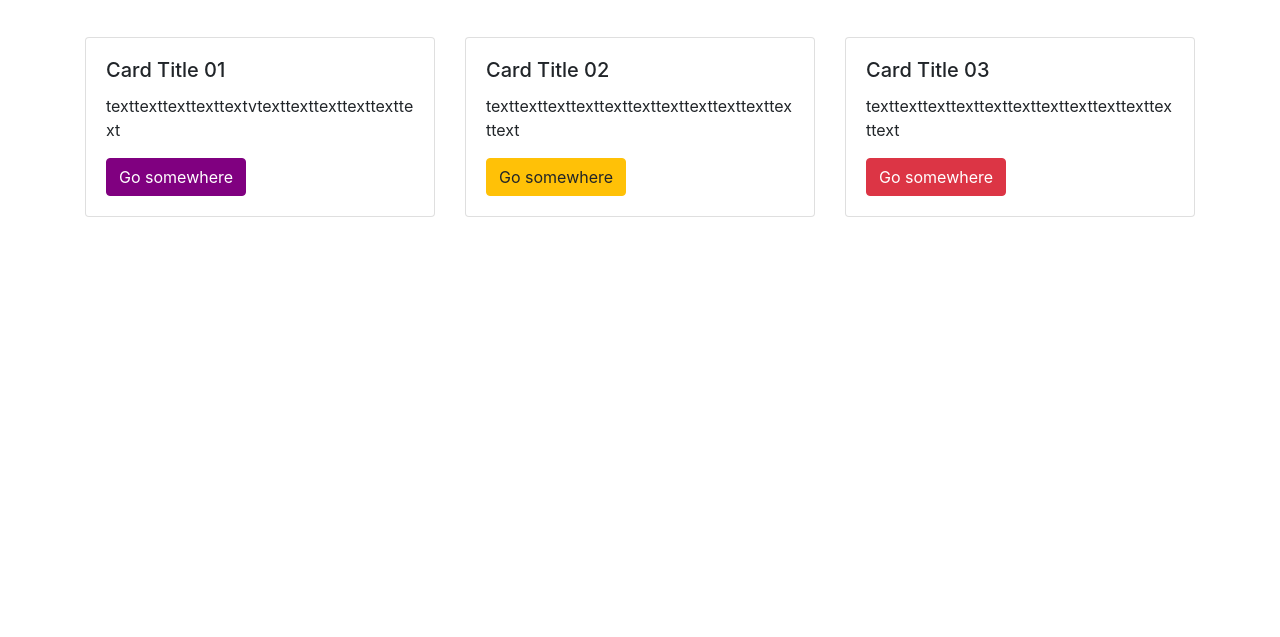
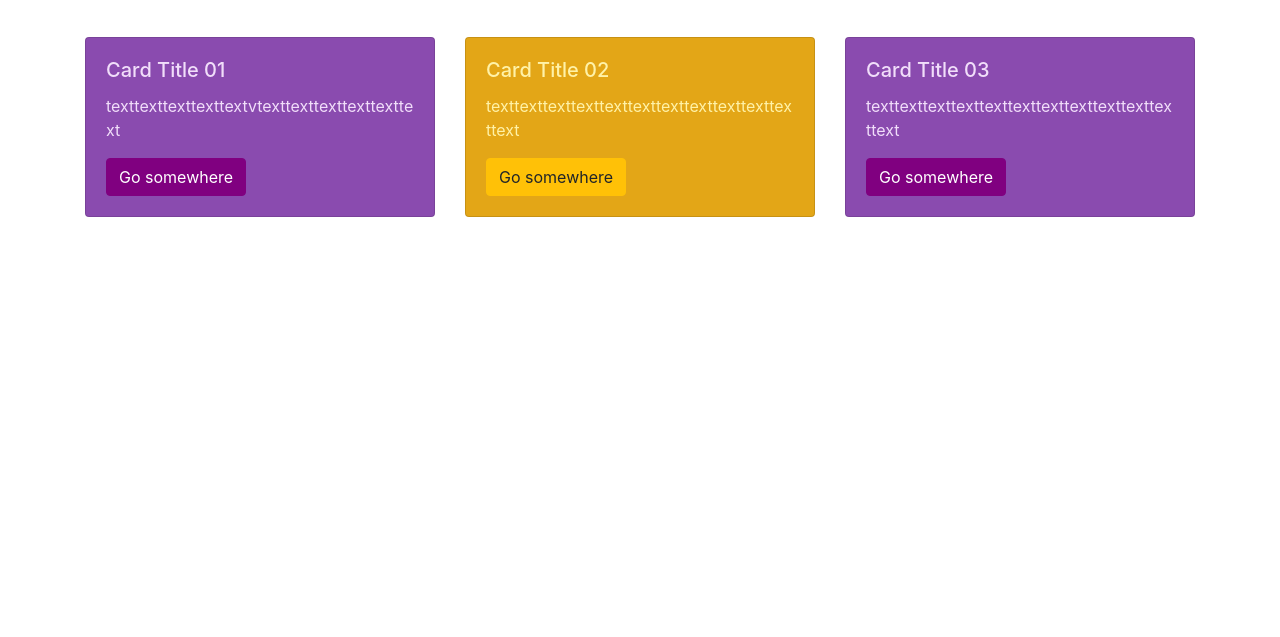
Before and after one commit to rodmedeiross/rodmedeiross.com.br, a Gatsby site: page /about in a window 1280 px wide. Shown: the part 163-800 px from the top of the page. Built offline with nearby package versions, Linux system fonts and the light colour scheme; Gatsby itself is replaced by a stand-in of ours.

Commit message:
feat:include styled-component; styled icons

```diff
--- a/gatsby-config.js
+++ b/gatsby-config.js
@@ -16,6 +16,7 @@ module.exports = {
     },
     `gatsby-transformer-sharp`,
     `gatsby-plugin-sharp`,
+    `gatsby-plugin-styled-components`,
     {
       resolve: `gatsby-plugin-manifest`,
       options: {
--- a/package.json
+++ b/package.json
@@ -5,6 +5,7 @@
   "version": "0.1.0",
   "author": "Kyle Mathews <mathews.kyle@gmail.com>",
   "dependencies": {
+    "babel-plugin-styled-components": "^1.10.7",
     "bootstrap": "^4.4.1",
     "gatsby": "^2.20.25",
     "gatsby-image": "^2.3.4",
@@ -12,6 +13,7 @@
     "gatsby-plugin-offline": "^3.1.4",
     "gatsby-plugin-react-helmet": "^3.2.4",
     "gatsby-plugin-sharp": "^2.5.6",
+    "gatsby-plugin-styled-components": "^3.2.3",
     "gatsby-source-filesystem": "^2.2.4",
     "gatsby-transformer-sharp": "^2.4.6",
     "jquery": "^3.5.0",
@@ -20,7 +22,9 @@
     "react": "^16.12.0",
     "react-bootstrap": "^1.0.0",
     "react-dom": "^16.12.0",
-    "react-helmet": "^6.0.0"
+    "react-helmet": "^6.0.0",
+    "styled-components": "^5.1.0",
+    "styled-icons": "^10.2.1"
   },
   "devDependencies": {
     "prettier": "2.0.4"
--- a/src/components/CardV2/index.jsx
+++ b/src/components/CardV2/index.jsx
@@ -1,14 +1,18 @@
 import React from 'react'
-
+import * as Styled from './styled'
 const CardV2 = (props) => {
   return(
-    <div className="card">
+    <Styled.CardV2Wrapper
+      className="card"
+      background= {props.backgroundCard}
+      primary={props.styleDefault}
+    >
       <div className="card-body">
         <h5 className="card-title">{props.titleCard}</h5>
         <p className="card-text">{props.textCard}</p>
         <a href="#" className={`btn btn-${props.colorButton}`}>Go somewhere</a>
       </div>
-    </div>
+    </Styled.CardV2Wrapper>
   )
 }
 
--- /dev/null
+++ b/src/components/CardV2/styled.js
@@ -0,0 +1,27 @@
+import styled, {css} from 'styled-components'
+
+export const CardV2Wrapper = styled.div`
+background : ${props => props.background ? props.background : '#e3a617'};
+  h5  {
+      color: #fff2a8;
+    }
+
+  p   {
+      color: #fff2a8;
+    }
+
+${ props =>
+  props.primary &&
+    css`
+    background: #8a4baf;
+
+      h5  {
+        color: #f1defa;
+      }
+
+      p {
+        color: #f1defa;
+      }
+    `
+  };
+`
--- a/src/components/Layout/index.jsx
+++ b/src/components/Layout/index.jsx
@@ -1,13 +1,15 @@
 import React from "react"
 import PropTypes from "prop-types"
 import Menu from "../Menu"
+import GlobalStyles from '../../styles/globalStyled'
 
 import "./layout.scss"
 
 const Layout = ({ children }) => {
   return (
     <>
-      <Menu/>
+      <GlobalStyles />
+      <Menu />
       <main>{children}</main>
     </>
   )
--- a/src/pages/about.jsx
+++ b/src/pages/about.jsx
@@ -24,6 +24,8 @@ const About = () => {
             titleCard="Card Title 01"
             textCard="texttexttexttexttextvtexttexttexttexttexttext"
             colorButton="gatsby"
+            backgroundCard="#e3a617"
+            styleDefault={true}
             />
           </div>
           <div className="col-4">
@@ -31,13 +33,17 @@ const About = () => {
             titleCard="Card Title 02"
             textCard="texttexttexttexttexttexttexttexttexttexttexttext"
             colorButton="warning"
+            backgroundCard=""
+            styleDefault={false}
             />
           </div>
           <div className="col-4">
             <CardV2
             titleCard="Card Title 03"
             textCard="texttexttexttexttexttexttexttexttexttexttexttext"
-            colorButton="danger"
+            colorButton="gatsby"
+            backgroundCard="#fff"
+            styleDefault={true}
             />
           </div>
         </div>
--- /dev/null
+++ b/src/styles/globalStyled.js
@@ -0,0 +1,9 @@
+import { createGlobalStyle } from 'styled-components'
+
+const GlobalStyle = createGlobalStyle`
+  h1 {
+    color: #663399;
+  }
+`
+
+export default GlobalStyle
```
Also changed, not shown: src/components/Icons/index.js (added, +10 -0 lines), src/pages/contact.jsx (+12 -0 lines), src/styles/pages/contactStyles.js (added, +15 -0 lines), 1 other file.
